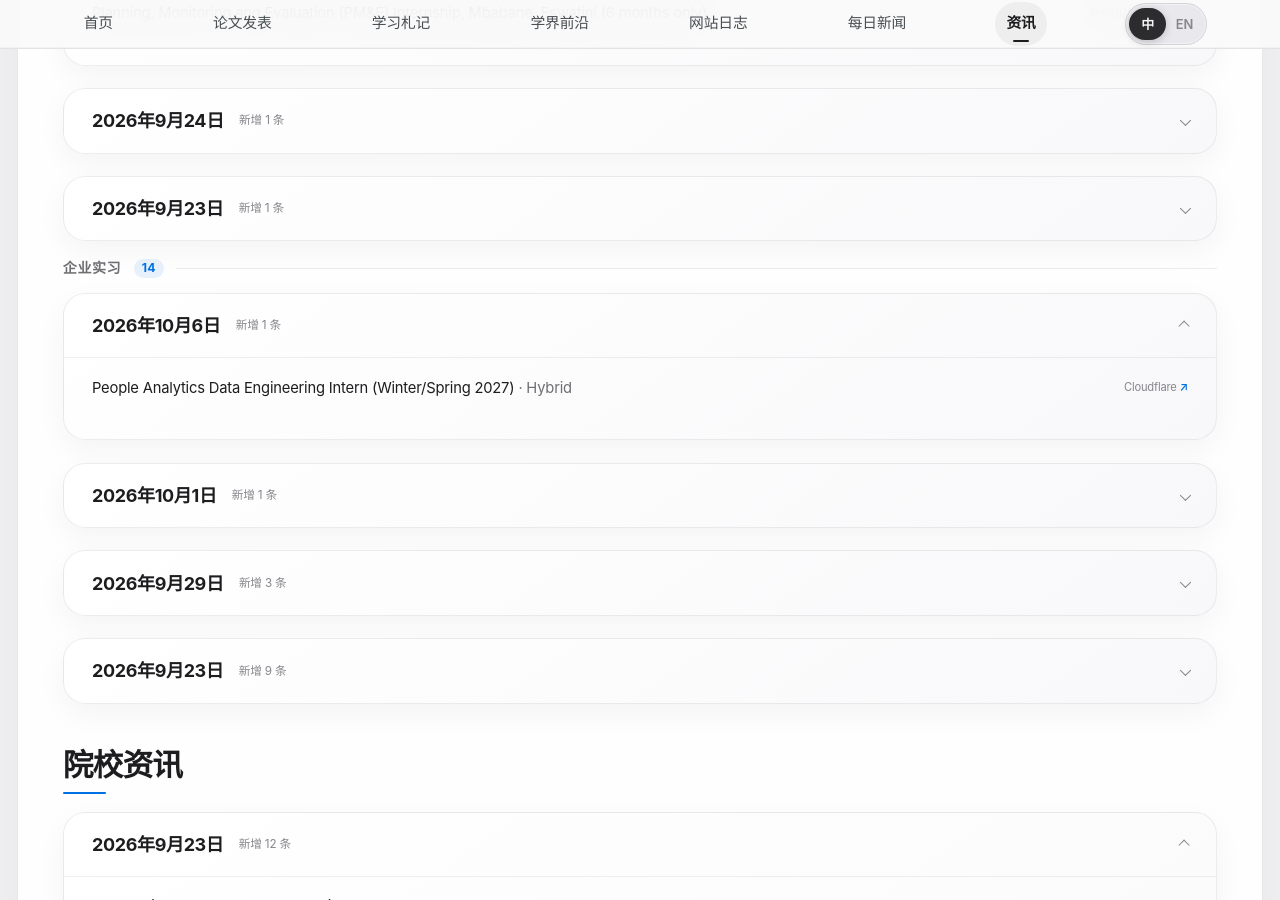
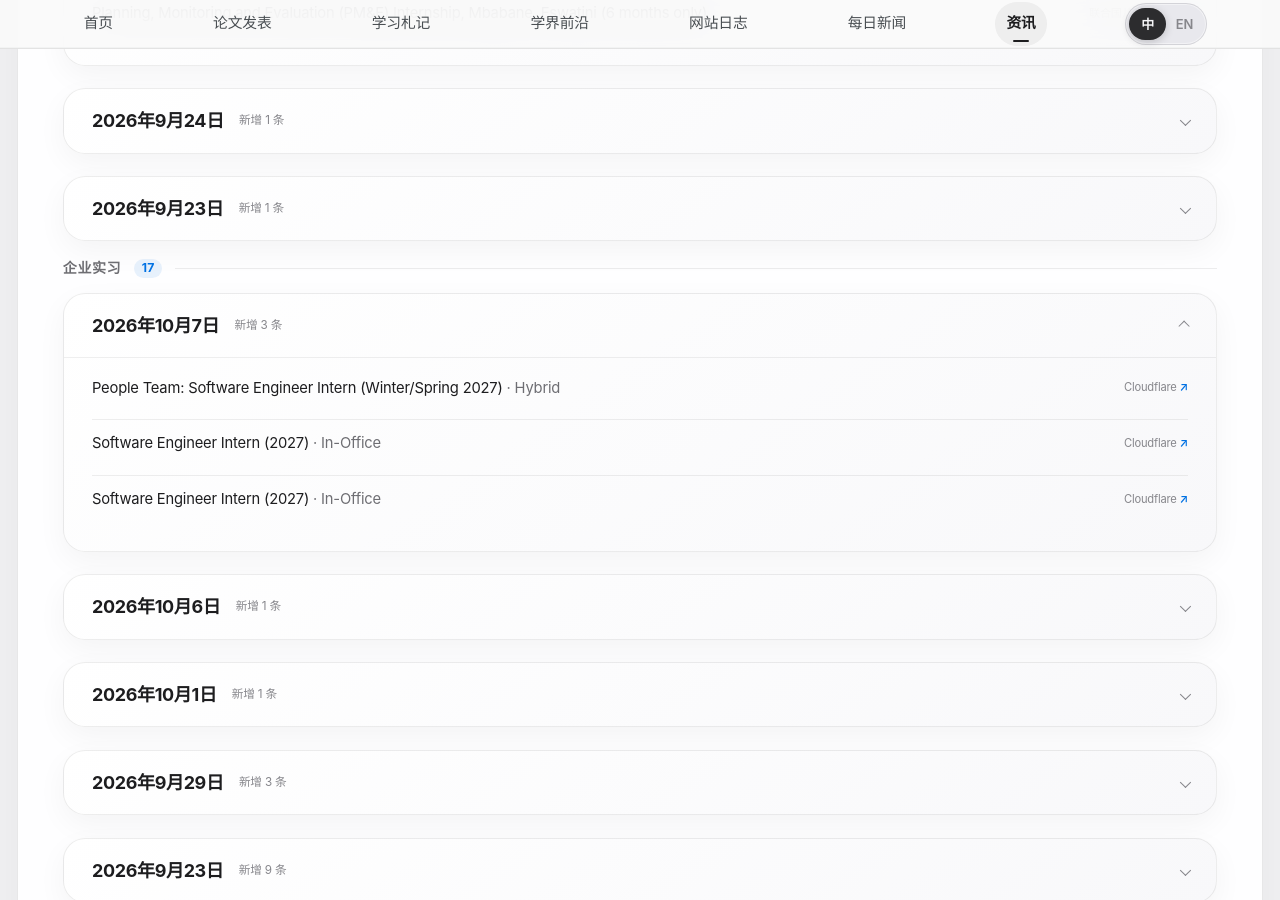
Before and after one commit to HaoxiangLuo/HaoxiangLuo.github.io, a Jekyll site: the page built from _pages/opportunities-zh.html, in a window 1280 px wide and 900 px high, scrolled down 672 px. Built offline with Jekyll 4.4.1, drawn with Linux system fonts in a browser that asks for light colours; a style sheet for code colours, icons or effects is not loaded.

Commit message:
Update opportunities 2026-10-07

```diff
--- a/_data/opportunities.json
+++ b/_data/opportunities.json
@@ -1,6 +1,35 @@
 {
-  "updated_at": "2026-10-06T09:43:37+08:00",
+  "updated_at": "2026-10-07T09:46:21+08:00",
   "internships": [
+    {
+      "date": "2026-10-07",
+      "items": [
+        {
+          "title": "People Team: Software Engineer Intern (Winter/Spring 2027)",
+          "url": "https://boards.greenhouse.io/cloudflare/jobs/7774167?gh_jid=7774167",
+          "detail": "Hybrid",
+          "source": "Cloudflare",
+          "source_zh": "Cloudflare",
+          "group": "company"
+        },
+        {
+          "title": "Software Engineer Intern (2027)",
+          "url": "https://boards.greenhouse.io/cloudflare/jobs/8245197?gh_jid=8245197",
+          "detail": "In-Office",
+          "source": "Cloudflare",
+          "source_zh": "Cloudflare",
+          "group": "company"
+        },
+        {
+          "title": "Software Engineer Intern (2027)",
+          "url": "https://boards.greenhouse.io/cloudflare/jobs/8245211?gh_jid=8245211",
+          "detail": "In-Office",
+          "source": "Cloudflare",
+          "source_zh": "Cloudflare",
+          "group": "company"
+        }
+      ]
+    },
     {
       "date": "2026-10-06",
       "items": [
```
